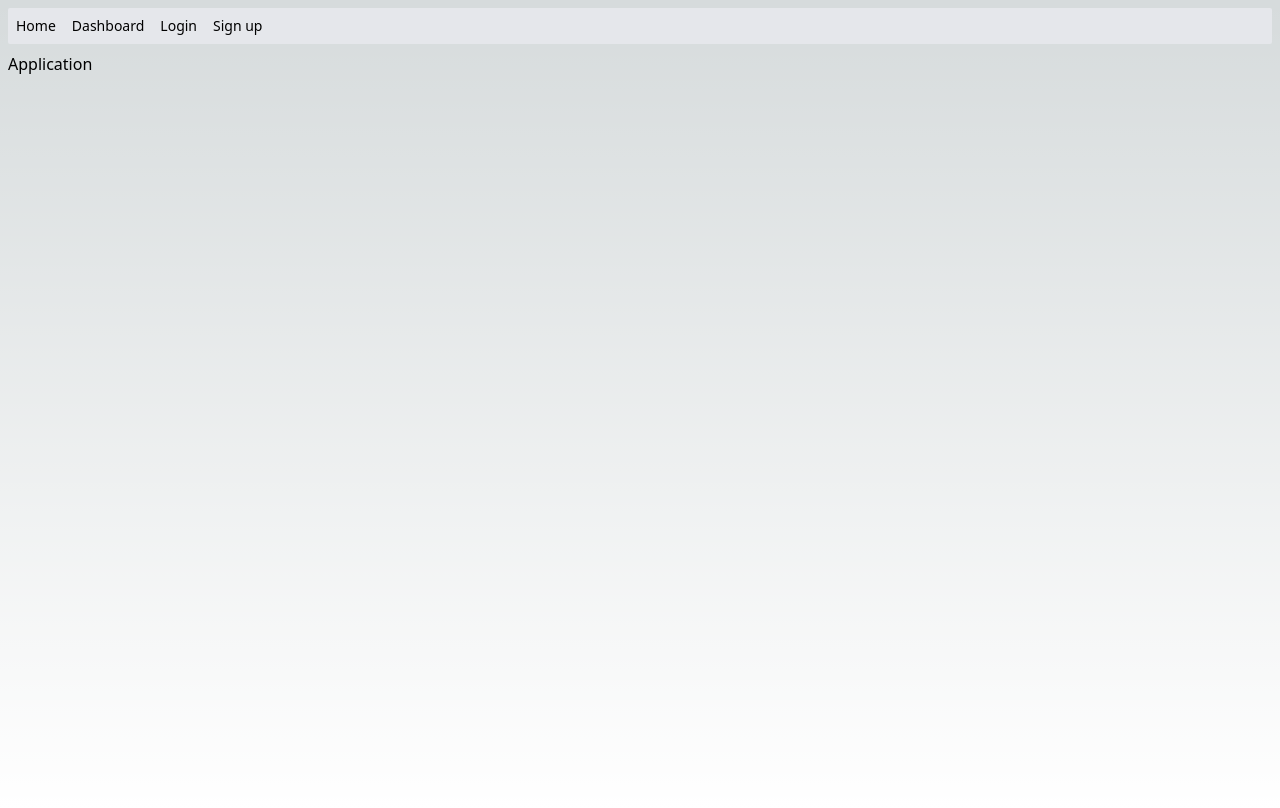
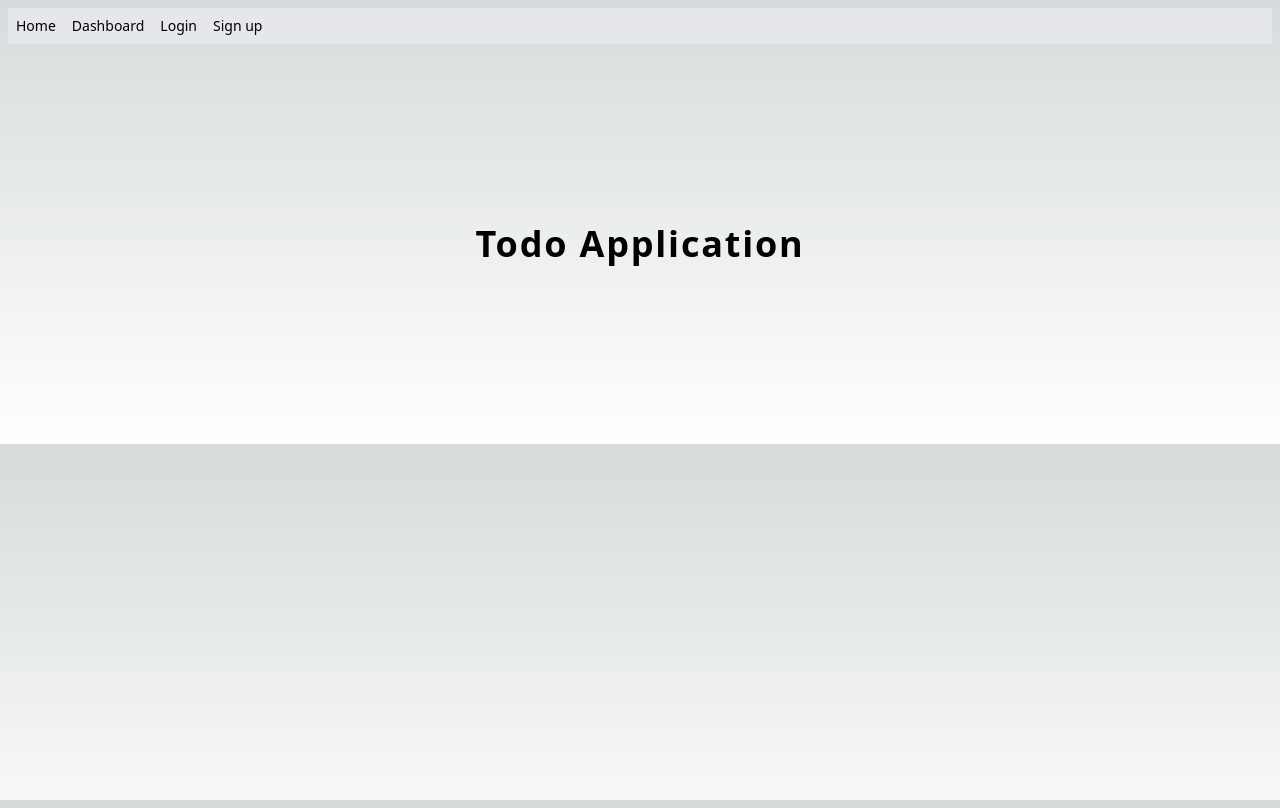
Before and after one commit to iankityadav/todonext, a Next.js app: page / in a window 1280 px wide. Built offline with nearby package versions, Linux system fonts and the light colour scheme.

Commit message:
home css

```diff
--- a/app/layout.tsx
+++ b/app/layout.tsx
@@ -15,7 +15,7 @@ export default function RootLayout({
 }) {
   return (
     <html lang="en">
-      <body className={`h-screen`}>
+      <body className={`max-h-screen`}>
         <NavBar/>
         <div className="m-2">{children}</div>
       </body>
--- a/app/page.tsx
+++ b/app/page.tsx
@@ -1,8 +1,10 @@
 export default function Home() {
   return (
     <>
-      <div className='flex flex-col justify-items-center align-items-center'>
-          Application
+      <div className='flex flex-col justify-center items-center p-2 h-96'>
+        <div className="text-4xl font-semibold tracking-wider">
+          Todo Application
+        </div>
       </div>
     </>
   )
```
